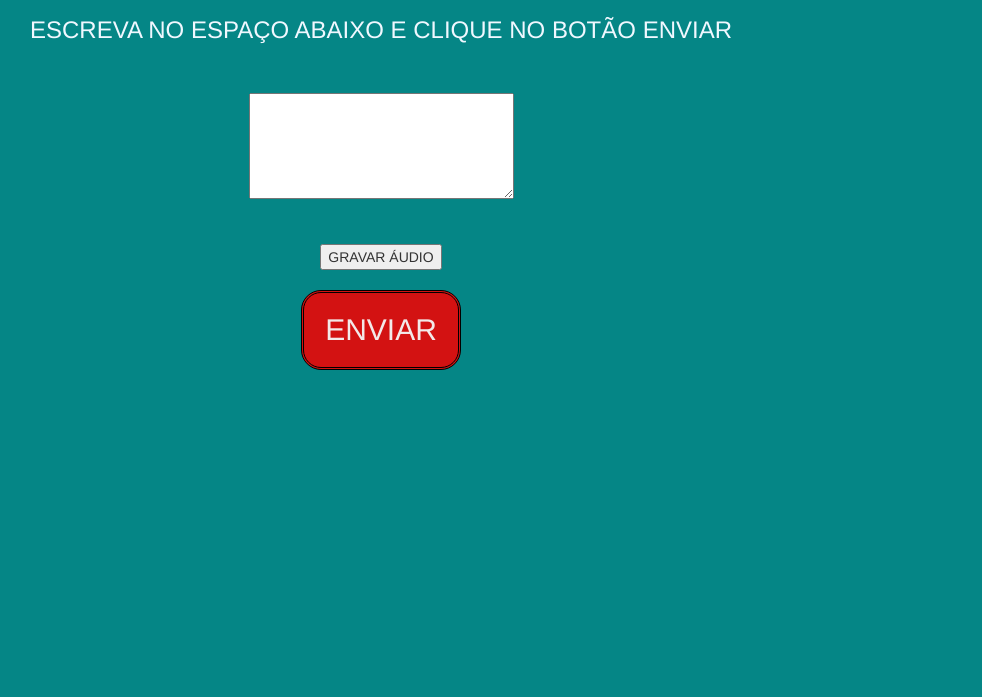
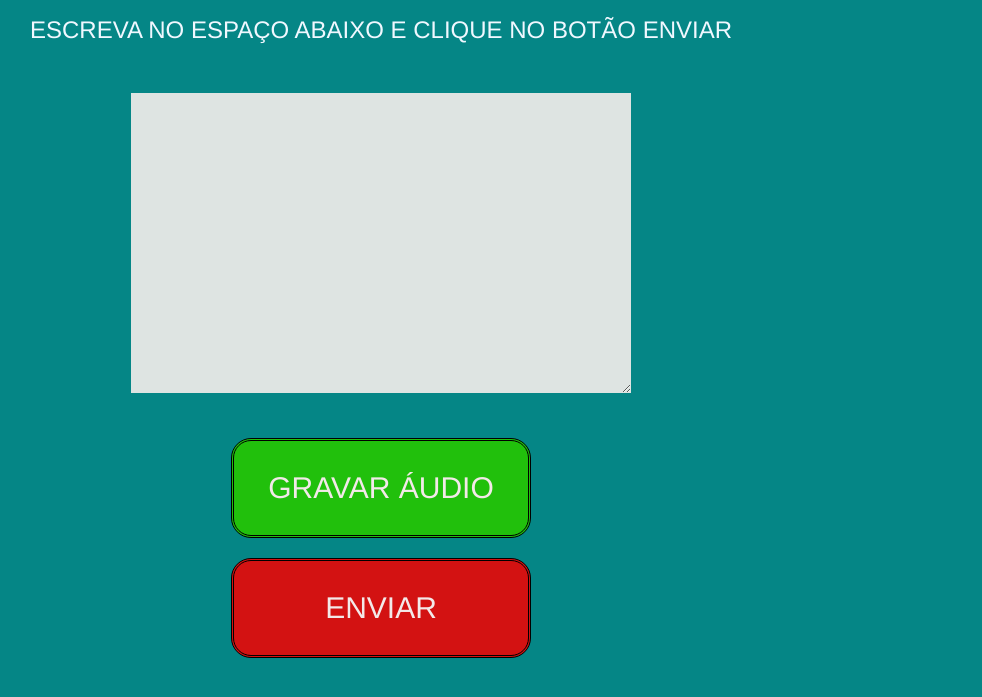
Before and after one commit to glaucimara-jpg/PI, a plain HTML site: page room.html in a window 1280 px wide. Shown: the part 67-764 px from the top of the page, without its empty margins (259-1241 px from the left). Drawn offline with nearby package versions, Linux system fonts and the light colour scheme; a web font is replaced by a local one.

Commit message:
Update style.css

```diff
--- a/style.css
+++ b/style.css
@@ -123,8 +123,8 @@ font-size: 40px;
 }
  #send
  {
-	width: 160px;
-	height: 80px;
+	width: 300px;
+	height: 100px;
 	color:rgb(243, 233, 233);
 	font-size: 30px;
 	border: black;
@@ -133,7 +133,24 @@ font-size: 40px;
 	background-color: #d31212;
 	border-radius: 20px;
  }
- #text
+
+ #start
+ {
+	width: 300px;
+	height: 100px;
+	color:rgb(243, 233, 233);
+	font-size: 30px;
+	border: black;
+	border-style: double;
+	border-width: 3px;
+	background-color: #21c00c;
+	border-radius: 20px;
+ }
+
+
+
+
+ #texto
  {
 height: 300px;
 width: 500px;
@@ -147,3 +164,21 @@ border: 5px;
  {
 	color: aliceblue;
  }
+
+ #finall
+ {
+	width: 270px;
+	height: 300px;
+ }
+
+#audio
+{
+width: 200px;
+height: 200px;
+margin-right: 10px;
+padding-right: 10px;
+background-color: #d31212;
+color: white;
+font-size: 50px;
+
+}
```
